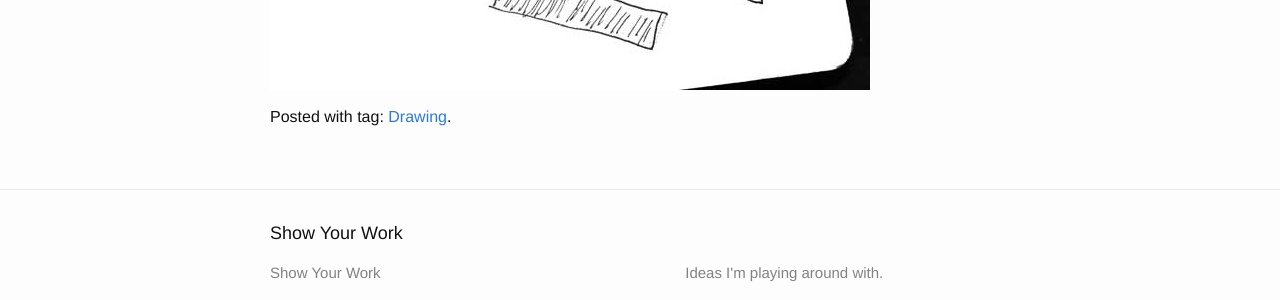
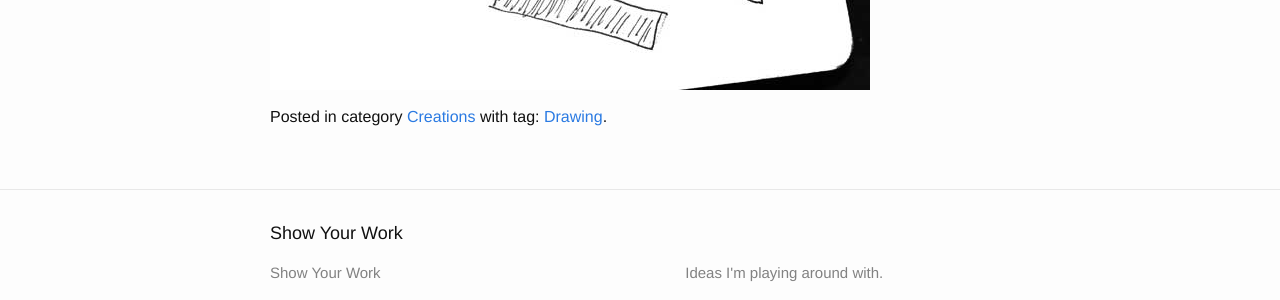
Before and after one commit to khealy/khealy.github.io, a Jekyll site: the page built from _posts/2014-12-23-initial-post.markdown, in a window 1280 px wide. Shown: the part 802-1102 px from the top of the page. Built offline with Jekyll 4.4.1, drawn with Linux system fonts in a browser that asks for light colours.

Commit message:
added category

```diff
--- a/_data/categories.yml
+++ b/_data/categories.yml
@@ -1,5 +1,8 @@
 - slug: code
   name: Code
 
+- slug: creations
+  name: Creations
+
 - slug: fitness
   name: Fitness
```
